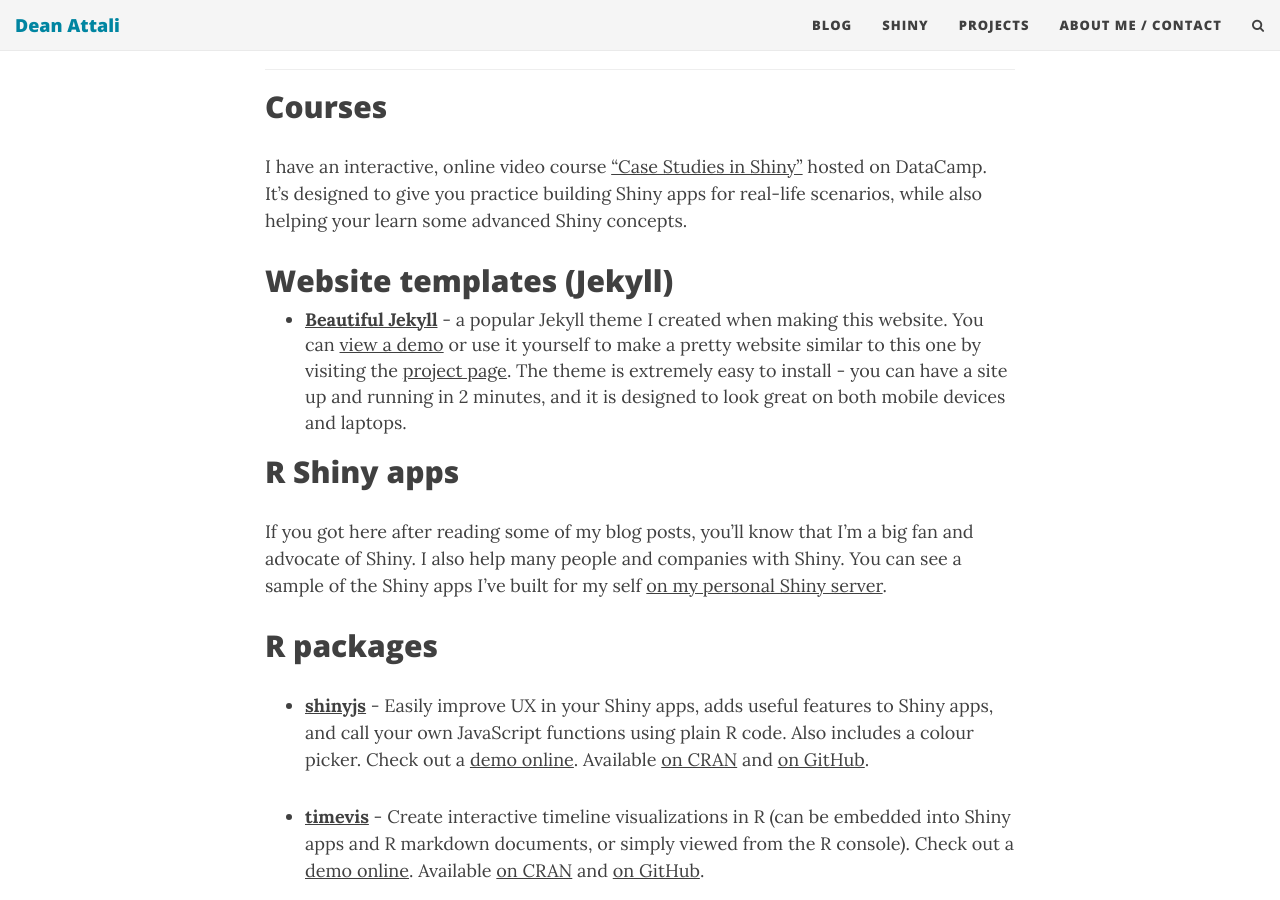
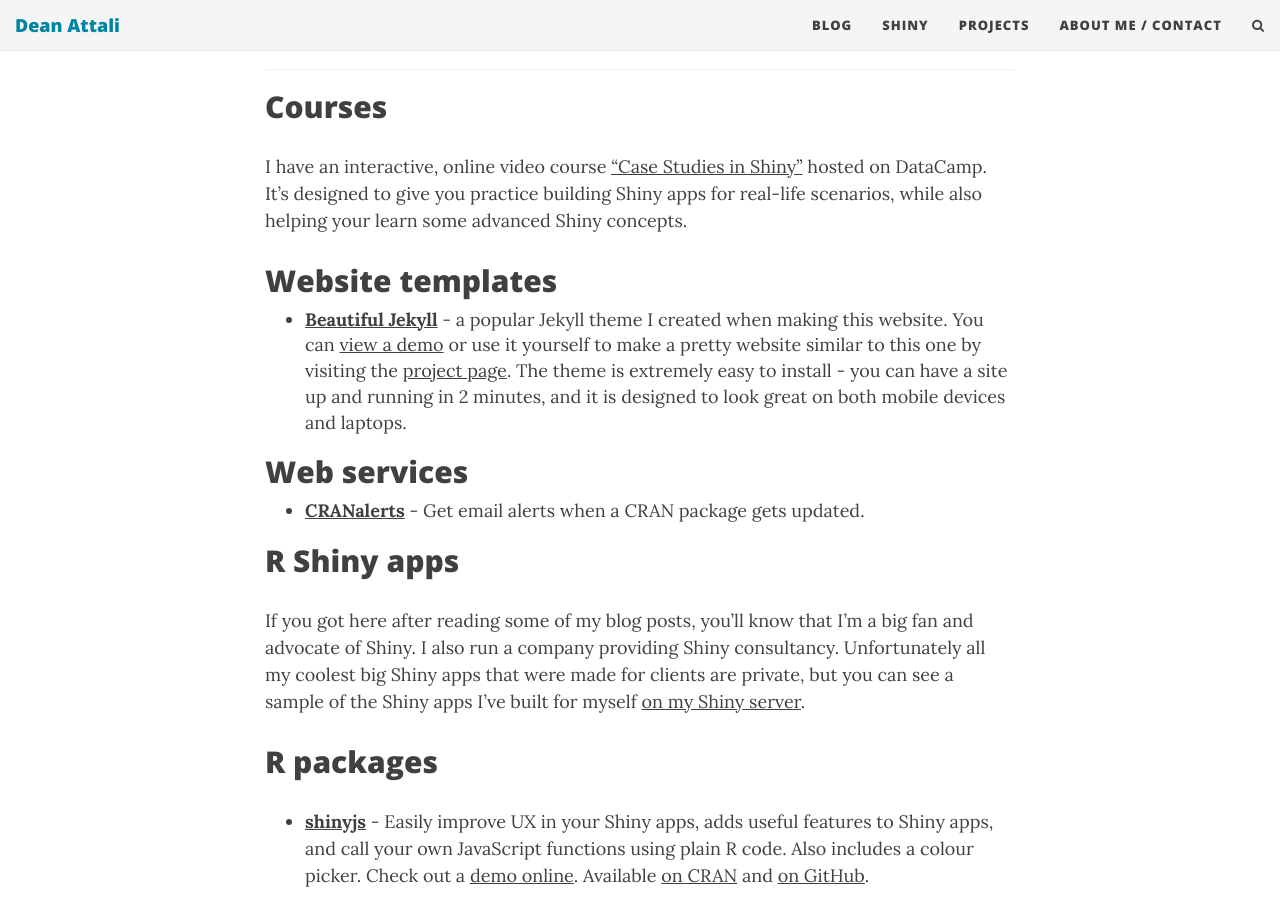
Before and after one commit to daattali/daattali.github.io, a Jekyll site: the page built from projects.md, in a window 1280 px wide and 900 px high, scrolled down 404 px. Built offline with Jekyll 4.4.1, drawn with Linux system fonts in a browser that asks for light colours; nearby versions of some CDN libraries; comment, search, counter and statistics services are not loaded.

Commit message:
Update projects.md

```diff
--- a/projects.md
+++ b/projects.md
@@ -17,13 +17,17 @@ I'm also [**available for consulting**](/shiny), so feel free to [contact me](/c
 
 I have an interactive, online video course ["Case Studies in Shiny"](https://www.datacamp.com/courses/building-web-applications-in-r-with-shiny-case-studies) hosted on DataCamp. It's designed to give you practice building Shiny apps for real-life scenarios, while also helping your learn some advanced Shiny concepts.
 
-## Website templates (Jekyll)
+## Website templates
 
 -  **[Beautiful Jekyll](https://deanattali.com/beautiful-jekyll/)** - a popular Jekyll theme I created when making this website.  You can [view a demo](https://deanattali.com/beautiful-jekyll/) or use it yourself to make a pretty website similar to this one by visiting the [project page](https://github.com/daattali/beautiful-jekyll#readme). The theme is extremely easy to install - you can have a site up and running in 2 minutes, and it is designed to look great on both mobile devices and laptops.
 
+## Web services
+
+- **[CRANalerts](https://cranalerts.com/)** - Get email alerts when a CRAN package gets updated.
+
 ## R Shiny apps
 
-If you got here after reading some of my blog posts, you'll know that I'm a big fan and advocate of Shiny. I also help many people and companies with Shiny. You can see a sample of the Shiny apps I've built for my self [on my personal Shiny server](/shiny).
+If you got here after reading some of my blog posts, you'll know that I'm a big fan and advocate of Shiny. I also run a company providing Shiny consultancy. Unfortunately all my coolest big Shiny apps that were made for clients are private, but you can see a sample of the Shiny apps I've built for myself [on my Shiny server](/shiny).
 
 ## R packages
 
```
